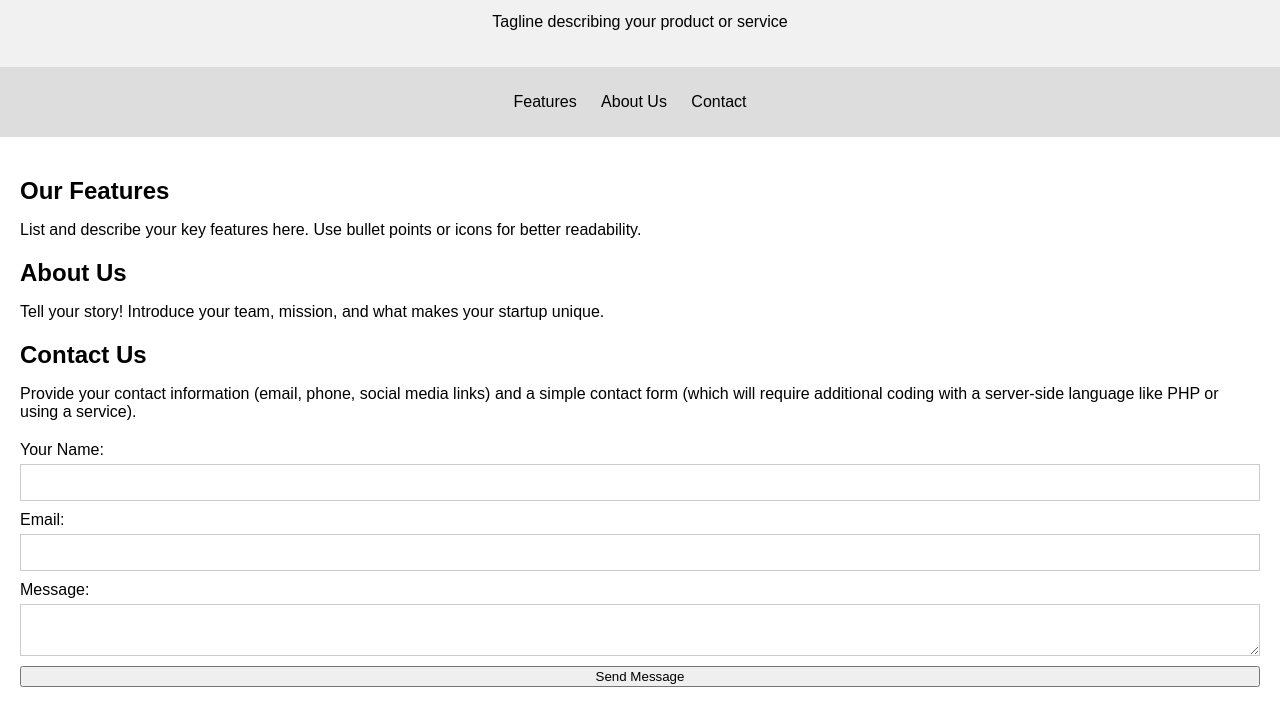
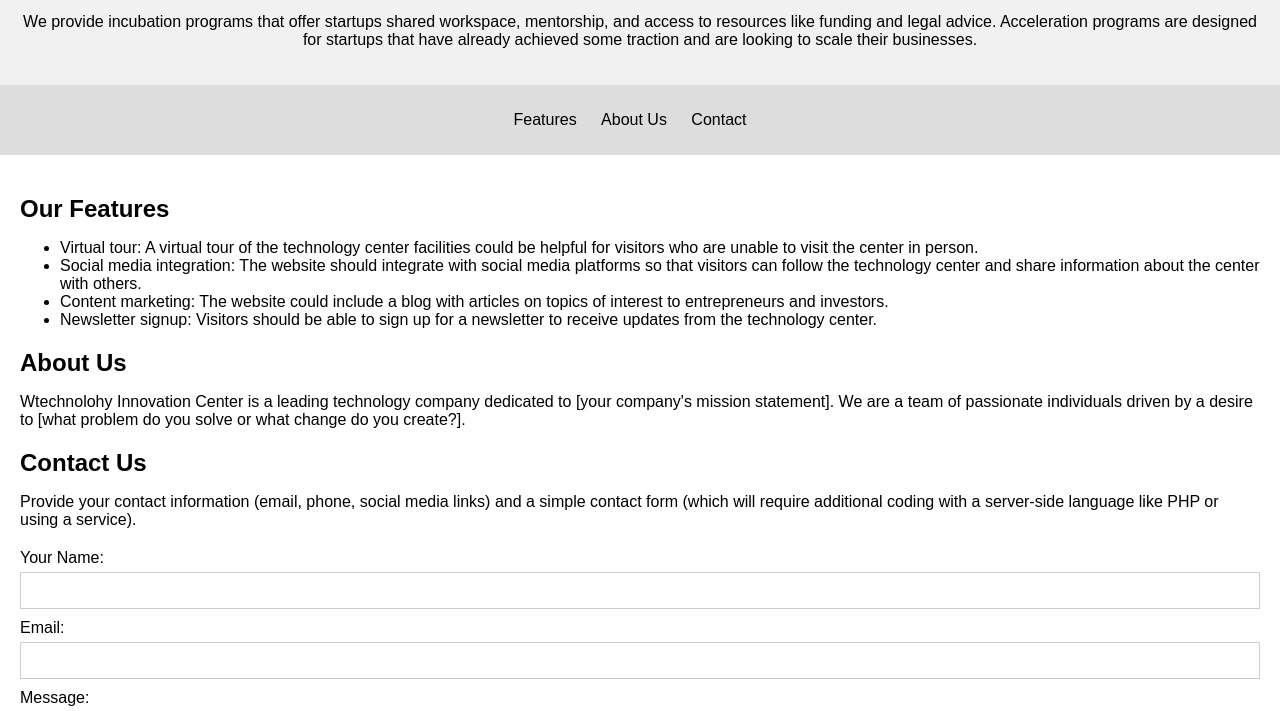
Before and after one commit to waibaBikash/myStory, a plain HTML site: page index.html in a window 1280 px wide. Shown: the part 81-792 px from the top of the page. Drawn offline with Linux system fonts and the light colour scheme; a script that the page names is missing.

Commit message:
new feature added

```diff
--- a/index.html
+++ b/index.html
@@ -9,7 +9,8 @@
 <body>
   <header>
     <h1>Wtecnology Innovation Center</h1>
-    <p>Tagline describing your product or service</p>
+    <p>We provide incubation programs that offer startups shared workspace, mentorship, and access to resources like funding and legal advice. Acceleration programs are designed for startups that have already achieved some traction and are looking to scale their businesses.
+    </p>
   </header>
   <nav>
     <ul>
@@ -21,12 +22,16 @@
   <main>
     <section id="features">
       <h2>Our Features</h2>
-      <p>List and describe your key features here.
-      Use bullet points or icons for better readability.</p>
+      <ul>
+        <li>Virtual tour: A virtual tour of the technology center facilities could be helpful for visitors who are unable to visit the center in person.</li>
+        <li>Social media integration: The website should integrate with social media platforms so that visitors can follow the technology center and share information about the center with others.</li>
+        <li>Content marketing: The website could include a blog with articles on topics of interest to entrepreneurs and investors.</li>
+        <li>Newsletter signup: Visitors should be able to sign up for a newsletter to receive updates from the technology center.</li>
+      </ul>
     </section>
     <section id="about">
       <h2>About Us</h2>
-      <p>Tell your story! Introduce your team, mission, and what makes your startup unique.</p>
+      <p>Wtechnolohy Innovation Center is a leading technology company dedicated to [your company's mission statement]. We are a team of passionate individuals driven by a desire to [what problem do you solve or what change do you create?].
     </section>
     <section id="contact">
       <h2>Contact Us</h2>
```
